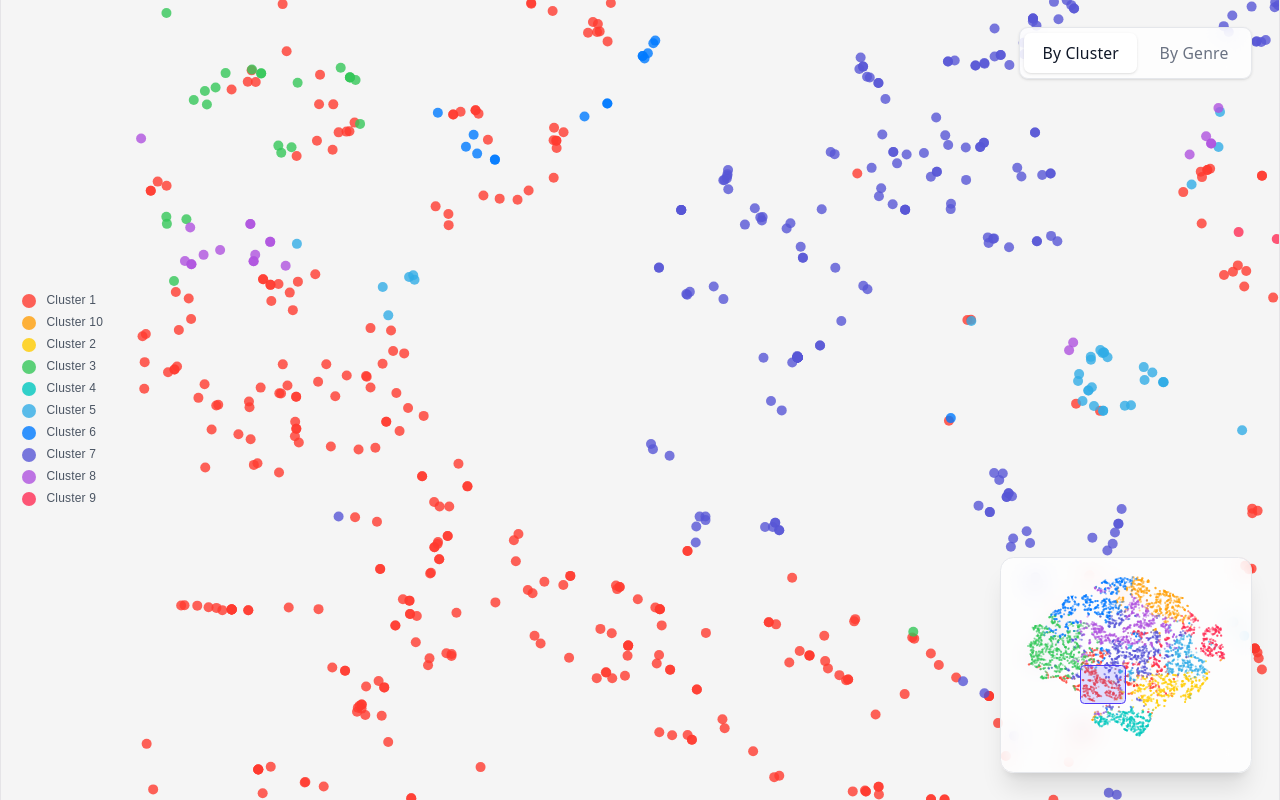
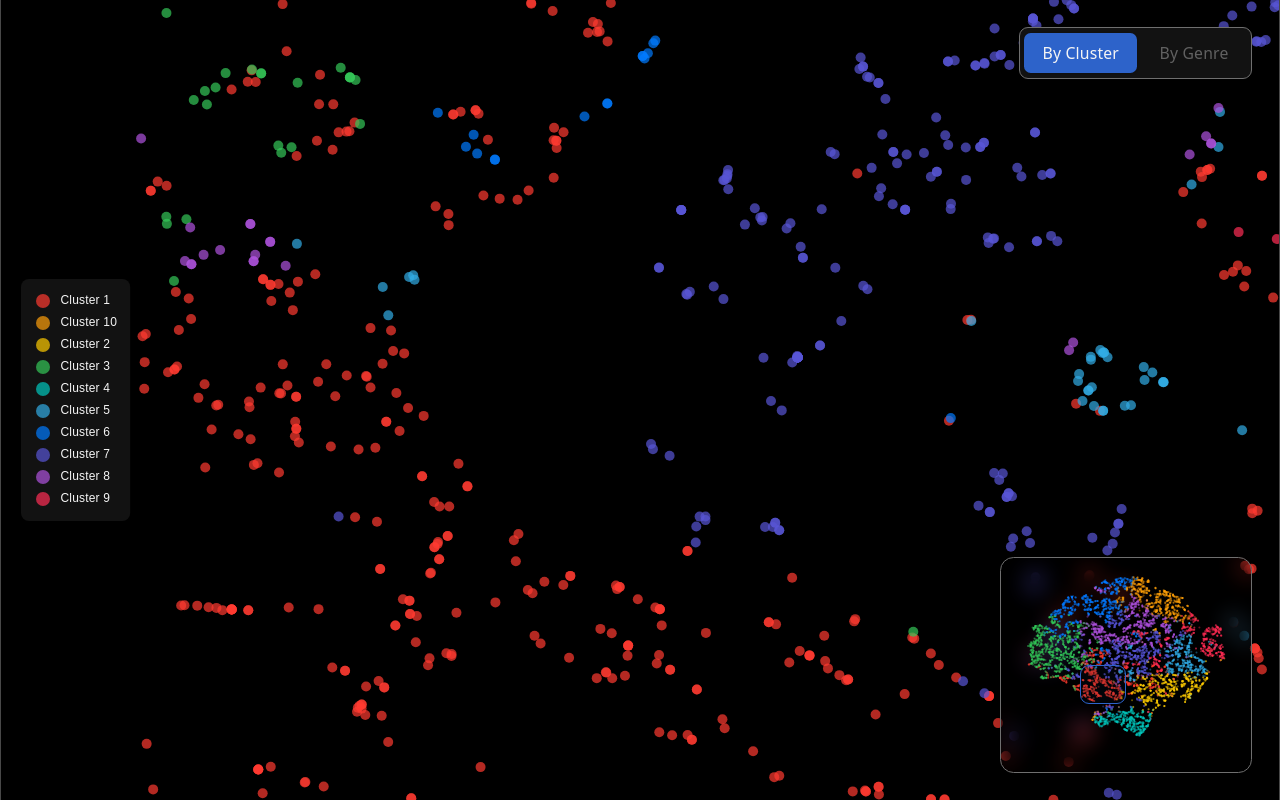
Before and after one commit to mirmirmirr/data-analytics, a React (Vite) app in the folder final/site/: page / in a window 1280 px wide. Built offline with nearby package versions, Linux system fonts and the light colour scheme.

Commit message:
update color to dark mode

```diff
--- a/final/site/src/App.tsx
+++ b/final/site/src/App.tsx
@@ -18,14 +18,13 @@ export default function App() {
 
   return (
     <div ref={screenRef} className="relative h-full w-full">
-      {/* 👈 Toggle UI overlay */}
-      <div className="absolute top-6 right-6 z-10 bg-white/80 backdrop-blur-md p-1 rounded-lg shadow-sm border border-gray-200 flex gap-1">
+      <div className="absolute top-6 right-6 z-10 bg-gray-1 backdrop-blur-md p-1 rounded-lg shadow-sm border border-gray-indicator flex gap-1">
         <button
           onClick={() => setColorMode("cluster")}
           className={`px-4 py-2 text-sm font-medium rounded-md transition-all ${
             colorMode === "cluster"
-              ? "bg-white shadow-sm text-gray-900"
-              : "text-gray-500 hover:text-gray-900"
+              ? "bg-blue-8 shadow-sm text-white"
+              : "border-gray-indicator hover:text-white text-gray-8"
           }`}
         >
           By Cluster
@@ -34,8 +33,8 @@ export default function App() {
           onClick={() => setColorMode("genre")}
           className={`px-4 py-2 text-sm font-medium rounded-md transition-all ${
             colorMode === "genre"
-              ? "bg-white shadow-sm text-gray-900"
-              : "text-gray-500 hover:text-gray-900"
+              ? "bg-blue-8 shadow-sm text-white"
+              : "border-gray-indicator hover:text-white text-gray-8"
           }`}
         >
           By Genre
--- a/final/site/src/components/MusicMap.tsx
+++ b/final/site/src/components/MusicMap.tsx
@@ -72,10 +72,20 @@ export default function MusicMap({ data, colorMode }: Props) {
       large: true,
       largeThreshold: 2000,
       itemStyle: {
-        color: isDimmed ? "#CECECE" : activeColor,
-        opacity: isDimmed ? 0.15 : 0.8,
+        color: isDimmed ? "#313131" : activeColor,
+        opacity: isDimmed ? 0.15 : 0.7,
       },
-      emphasis: { scale: true, itemStyle: { opacity: 1 } },
+      emphasis: {
+        scale: true,
+        focus: "self",
+        itemStyle: {
+          opacity: 1,
+          borderColor: activeColor,
+          borderWidth: 14,
+          shadowBlur: 12,
+          shadowColor: "rgba(0, 0, 0, 0.4)",
+        },
+      },
     };
   });
 
@@ -84,12 +94,15 @@ export default function MusicMap({ data, colorMode }: Props) {
     backgroundColor: "transparent",
     legend: {
       show: true,
+      backgroundColor: "#121212",
+      padding: 15,
+      borderRadius: 8,
       type: "scroll",
       orient: "vertical",
-      left: 16,
+      left: 20,
       top: "middle",
       icon: "circle",
-      textStyle: { color: "#4B5563", fontSize: 12, fontWeight: 500 },
+      textStyle: { color: "#F5f5f5", fontSize: 12, fontWeight: 500 },
     },
     tooltip: {
       trigger: "item",
@@ -102,23 +115,23 @@ export default function MusicMap({ data, colorMode }: Props) {
       formatter: (params: any) => {
         const item = params.data;
         return `
-           <div class="flex flex-col gap-1.5 p-3 bg-white rounded-xl shadow-2xl border border-gray-300" style="pointer-events: auto;">
-            <h3 class="text-sm font-semibold text-gray-900 tracking-tight leading-none">
+           <div class="flex flex-col gap-1.5 p-3 bg-gray-surface/80 backdrop-blur-md rounded-xl border border-gray-track shadow-xl" style="pointer-events: auto;">
+            <h3 class="text-sm font-semibold text-white tracking-tight leading-none">
               ${item[2]}
             </h3>
-            <p class="text-xs text-gray-600 font-medium leading-none">
+            <p class="text-xs text-white font-medium leading-none">
               ${item[4].split(";").join(", ")}
             </p>
-            <div class="flex flex-row items-start gap-1">
-              <div class="mt-1 inline-flex items-center px-2 py-0.5 rounded-full bg-black/5 w-fit">
-          <span class="text-[10px] font-bold text-gray-500 uppercase tracking-wider">
-            Cluster ${item[3]}
-          </span>
+            <div>
+              <div class="mt-1 inline-flex items-center px-2 py-0.5 rounded-full bg-blue-8/75 w-fit">
+                <span class="text-[10px] text-white uppercase tracking-wider">
+                  Cluster ${item[3]}
+                </span>
               </div>
-              <div class="mt-1 inline-flex items-center px-2 py-0.5 rounded-full bg-black/5 w-fit">
-          <span class="text-[10px] font-bold text-gray-500 uppercase tracking-wider">
-            ${item[6]}
-          </span>
+              <div class="mt-1 inline-flex items-center px-2 py-0.5 rounded-full bg-blue-8/75 w-fit">
+                <span class="text-[10px] text-white uppercase tracking-wider">
+                  ${item[6]}
+                </span>
               </div>
             </div>
           </div>
@@ -320,7 +333,7 @@ export default function MusicMap({ data, colorMode }: Props) {
         style={{ height: "100%", width: "100%" }}
       />
 
-      <div className="absolute bottom-6 right-6 w-56 h-48 bg-white/80 backdrop-blur-md rounded-xl border border-gray-200 shadow-xl z-10 hidden sm:block p-2">
+      <div className="absolute bottom-6 right-6 w-56 h-48 bg-gray-surface/80 backdrop-blur-md rounded-xl border border-gray-track shadow-xl z-10 hidden sm:block p-2">
         <div ref={minimapAreaRef} className="relative w-full h-full">
           <div className="absolute inset-0 pointer-events-none">
             <ReactECharts
@@ -332,7 +345,7 @@ export default function MusicMap({ data, colorMode }: Props) {
           <div
             ref={zoomBoxRef}
             onMouseDown={onViewportDragStart}
-            className="absolute border-[1.5px] border-indigo-600 bg-indigo-500/20 rounded cursor-grab active:cursor-grabbing hover:bg-indigo-500/30 transition-colors pointer-events-auto"
+            className="absolute border-[1.5px] border-blue-8 bg-blue-surface/30 rounded-lg cursor-grab active:cursor-grabbing hover:bg-blue-10/30 transition-colors pointer-events-auto"
           />
         </div>
       </div>
--- a/final/site/src/styles/index.css
+++ b/final/site/src/styles/index.css
@@ -1,15 +1,53 @@
 @import "tailwindcss";
 
+@theme {
+  --color-white: #f5f5f5;
+  --color-black: #000000;
+
+  --color-gray-1: #121212;
+  --color-gray-2: #1a1a1a;
+  --color-gray-3: #232323;
+  --color-gray-4: #2a2a2a;
+  --color-gray-5: #313131;
+  --color-gray-6: #3a3a3a;
+  --color-gray-7: #484848;
+  --color-gray-8: #616161;
+  --color-gray-9: #6f6f6f;
+  --color-gray-10: #7c7c7c;
+  --color-gray-11: #b4b4b4;
+  --color-gray-12: #eee;
+
+  --color-gray-contrast: #ffffff;
+  --color-gray-surface: rgba(0, 0, 0, 0.05);
+  --color-gray-indicator: #6f6f6f;
+  --color-gray-track: #6f6f6f;
+
+  --color-blue-1: #0a1220;
+  --color-blue-2: #0f1829;
+  --color-blue-3: #0e254f;
+  --color-blue-4: #0b2d6d;
+  --color-blue-5: #123881;
+  --color-blue-6: #1c4593;
+  --color-blue-7: #2553aa;
+  --color-blue-8: #2d63ca;
+  --color-blue-9: #2654ab;
+  --color-blue-10: #1c4694;
+  --color-blue-11: #83b4ff;
+  --color-blue-12: #cde2ff;
+
+  --color-blue-contrast: #fff;
+  --color-blue-surface: #0d1e4080;
+  --color-blue-indicator: #2654ab;
+  --color-blue-track: #2654ab;
+}
+
 :root {
-  --text: #6b6375;
-  --text-h: #08060d;
-  --bg: #f5f5f5;
-  --border: #e5e4e7;
-  --code-bg: #f4f3ec;
-  --accent: #aa3bff;
-  --accent-bg: rgba(170, 59, 255, 0.1);
-  --accent-border: rgba(170, 59, 255, 0.5);
-  --social-bg: rgba(244, 243, 236, 0.5);
+  /* --text: #6b6375; */
+  /* --text-h: #08060d; */
+  /* --bg: var(--color-black); */
+  --border: var(--color-gray-7);
+  --code-bg: var(--color-gray-1);
+  --accent: var(--color-blue-11);
   --shadow:
     rgba(0, 0, 0, 0.1) 0 10px 15px -3px, rgba(0, 0, 0, 0.05) 0 4px 6px -2px;
 
@@ -20,32 +58,12 @@
   font: 18px/145% var(--sans);
   letter-spacing: 0.18px;
   color-scheme: light dark;
-  color: var(--text);
-  background: var(--bg);
+  color: var(--color-white);
+  background: var(--color-black);
   font-synthesis: none;
   text-rendering: optimizeLegibility;
   -webkit-font-smoothing: antialiased;
   -moz-osx-font-smoothing: grayscale;
-}
-
-@media (prefers-color-scheme: dark) {
-  :root {
-    --text: #9ca3af;
-    --text-h: #f3f4f6;
-    --bg: #16171d;
-    --border: #2e303a;
-    --code-bg: #1f2028;
-    --accent: #c084fc;
-    --accent-bg: rgba(192, 132, 252, 0.15);
-    --accent-border: rgba(192, 132, 252, 0.5);
-    --social-bg: rgba(47, 48, 58, 0.5);
-    --shadow:
-      rgba(0, 0, 0, 0.4) 0 10px 15px -3px, rgba(0, 0, 0, 0.25) 0 4px 6px -2px;
-  }
-
-  #social .button-icon {
-    filter: invert(1) brightness(2);
-  }
 }
 
 #root {
```
